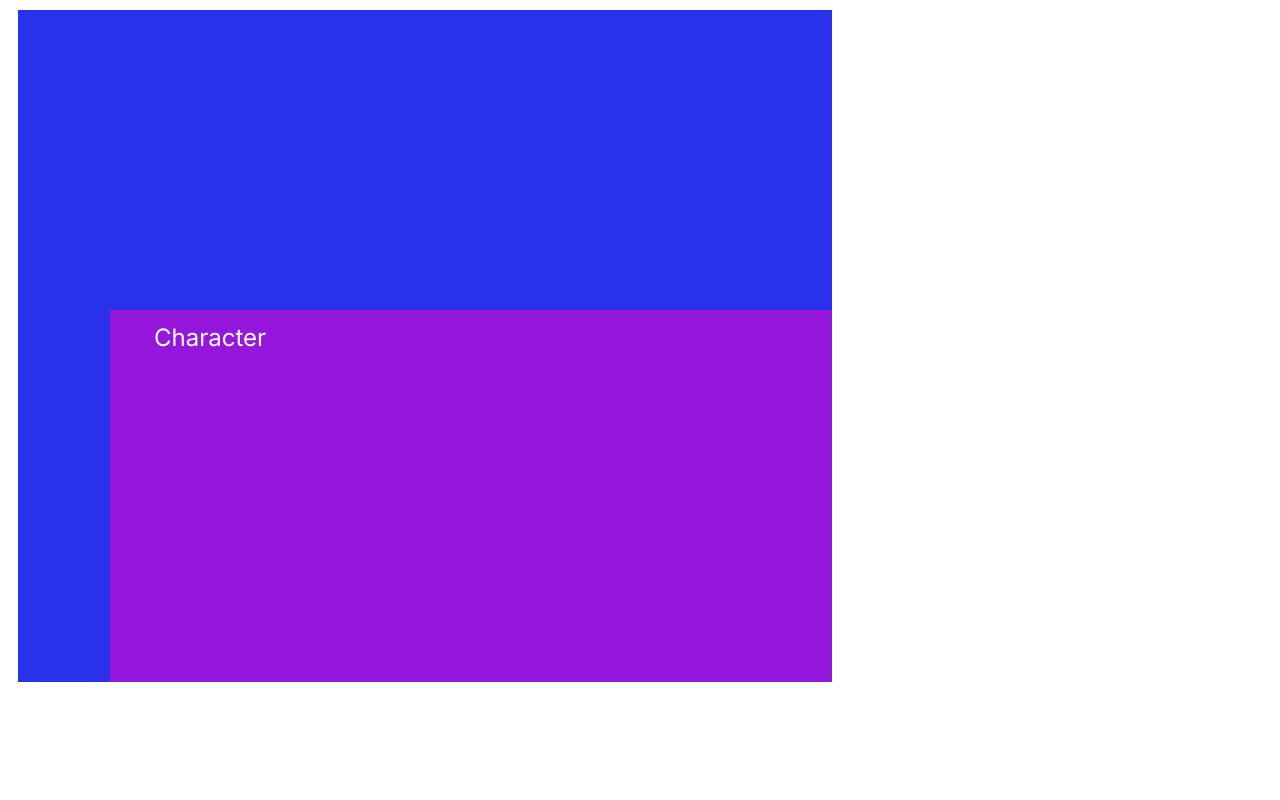
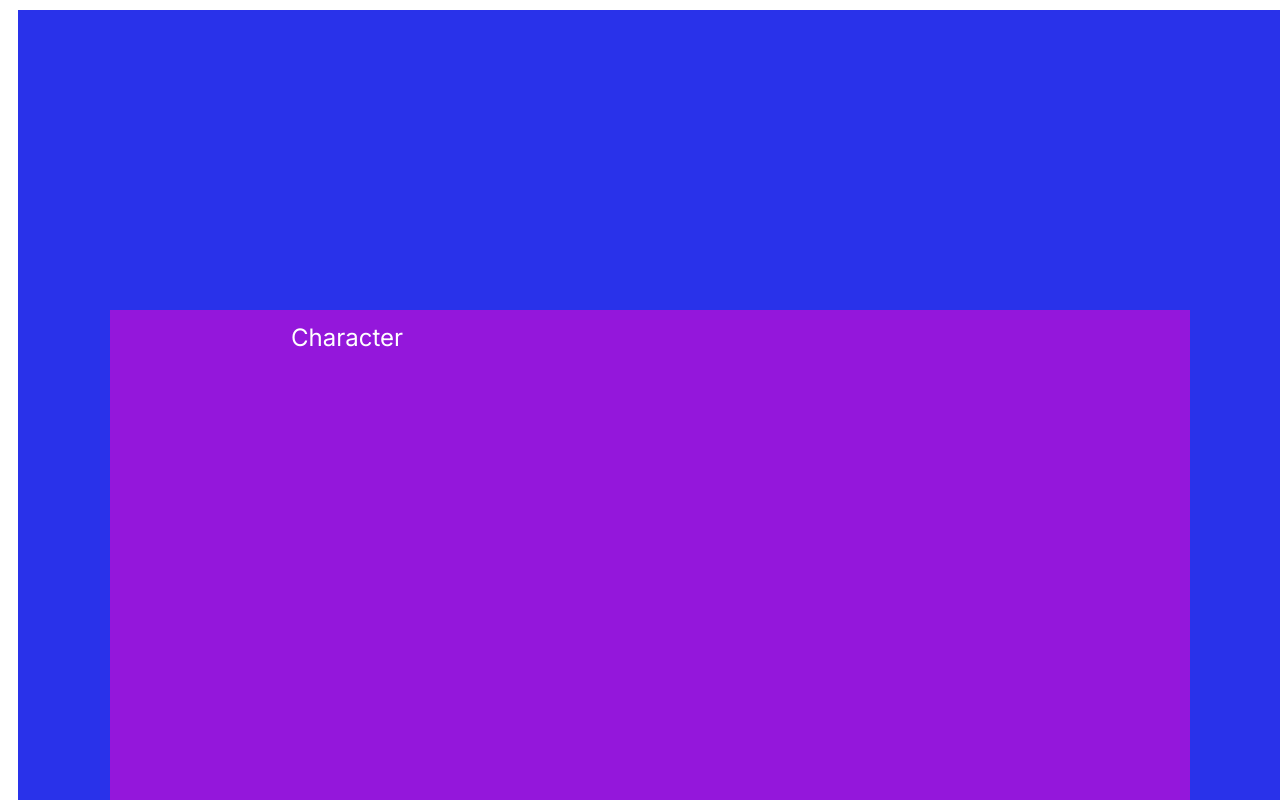
Before and after one commit to mawasetiawan/UMF, a plain HTML site: page index.html in a window 1280 px wide. Shown: the top 800 px of the page. Drawn offline with Linux system fonts and the light colour scheme.

Commit message:
Add files via upload

```diff
--- a/css/main.css
+++ b/css/main.css
@@ -5,8 +5,8 @@ body {
   font-size: 14px;
 }
 .v1_844 {
-  width: 814px;
-  height: 672px;
+  width: 100%;
+  height: 2869px;
   background: rgba(41,50,234,1);
   padding: 300px 92px;
   margin: 10px;
@@ -17,8 +17,8 @@ body {
   overflow: hidden;
 }
 .v1_845 {
-  width: 814px;
-  height: 380px;
+  width: 100%;
+  height: 640px;
   background: url("../images/v1_845.png");
   background-repeat: no-repeat;
   background-position: center center;
@@ -30,8 +30,8 @@ body {
   overflow: hidden;
 }
 .v1_841 {
-  width: 814px;
-  height: 380px;
+  width: 100%;
+  height: 640px;
   background: rgba(148,23,219,1);
   opacity: 1;
   position: relative;
@@ -40,14 +40,17 @@ body {
   box-shadow: -8px 19px 18px rgba(0, 0, 0, 0.1599999964237213);
 }
 .v1_843 {
-  width: 146px;
+  width: 344px;
   color: rgba(255,255,255,1);
   position: absolute;
   top: 13px;
-  left: 27px;
+  left: 65px;
   font-family: Inter;
   font-weight: Regular;
   font-size: 24px;
   opacity: 1;
   text-align: center;
 }
+.name {
+  color: #fff;
+}
--- a/index.html
+++ b/index.html
@@ -1 +1 @@
-<!DOCTYPE html><html><head><link href="https://fonts.googleapis.com/css?family=Inter&display=swap" rel="stylesheet" /><link href="./css/main.css" rel="stylesheet" /><title>Document</title></head><body><div class="v1_844"><div class="v1_845"><div class="v1_841"></div><span class="v1_843">Character </span></div></div></body></html>
+<!DOCTYPE html><html><head><link href="https://fonts.googleapis.com/css?family=Inter&display=swap" rel="stylesheet" /><link href="./css/main.css" rel="stylesheet" /><title>Document</title></head><body><div class="v1_844"><div class="v1_845"><div class="v1_841"></div><span class="v1_843">Character </span></div><div class="name"></div></div></body></html>
```
